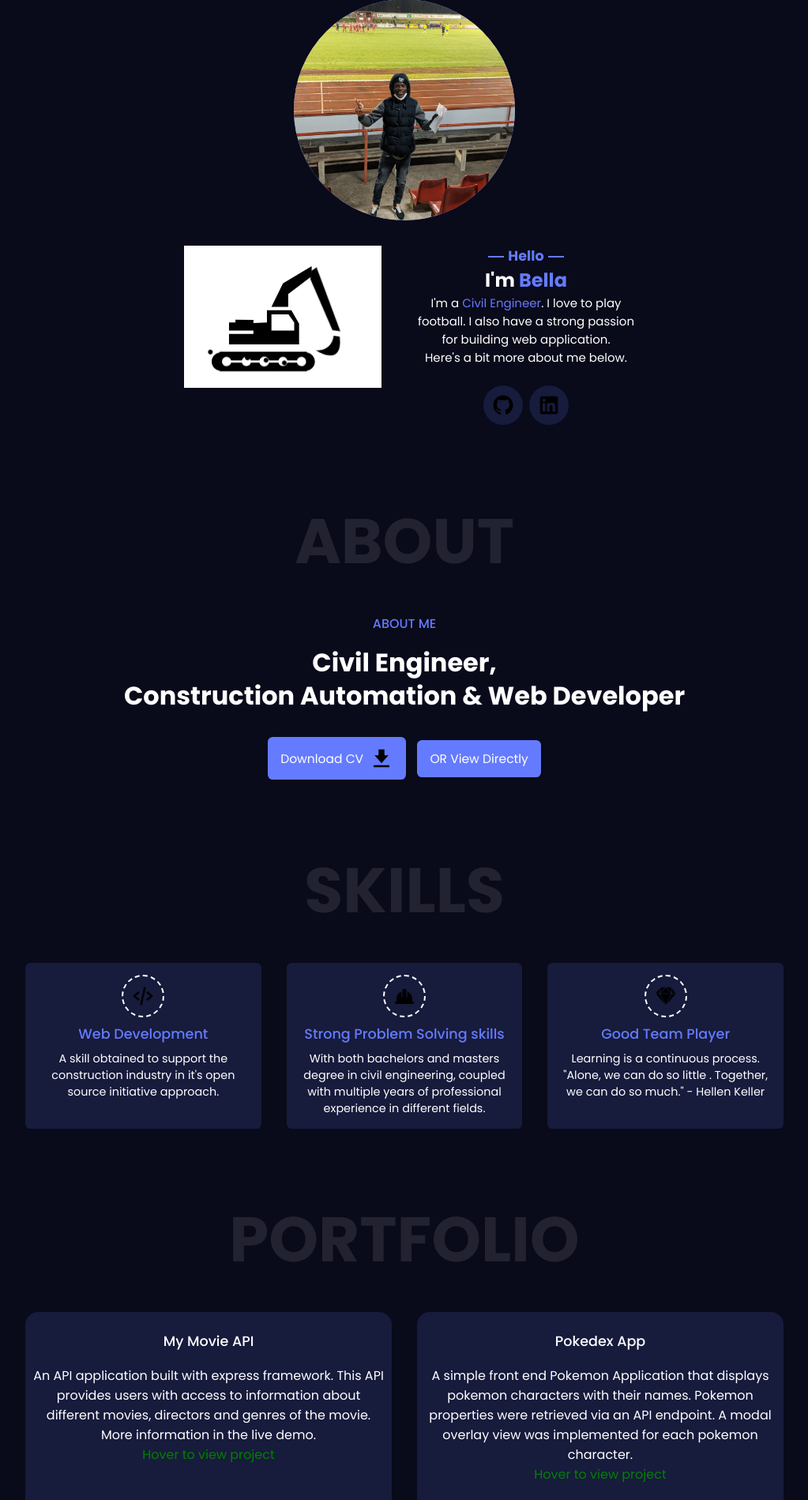
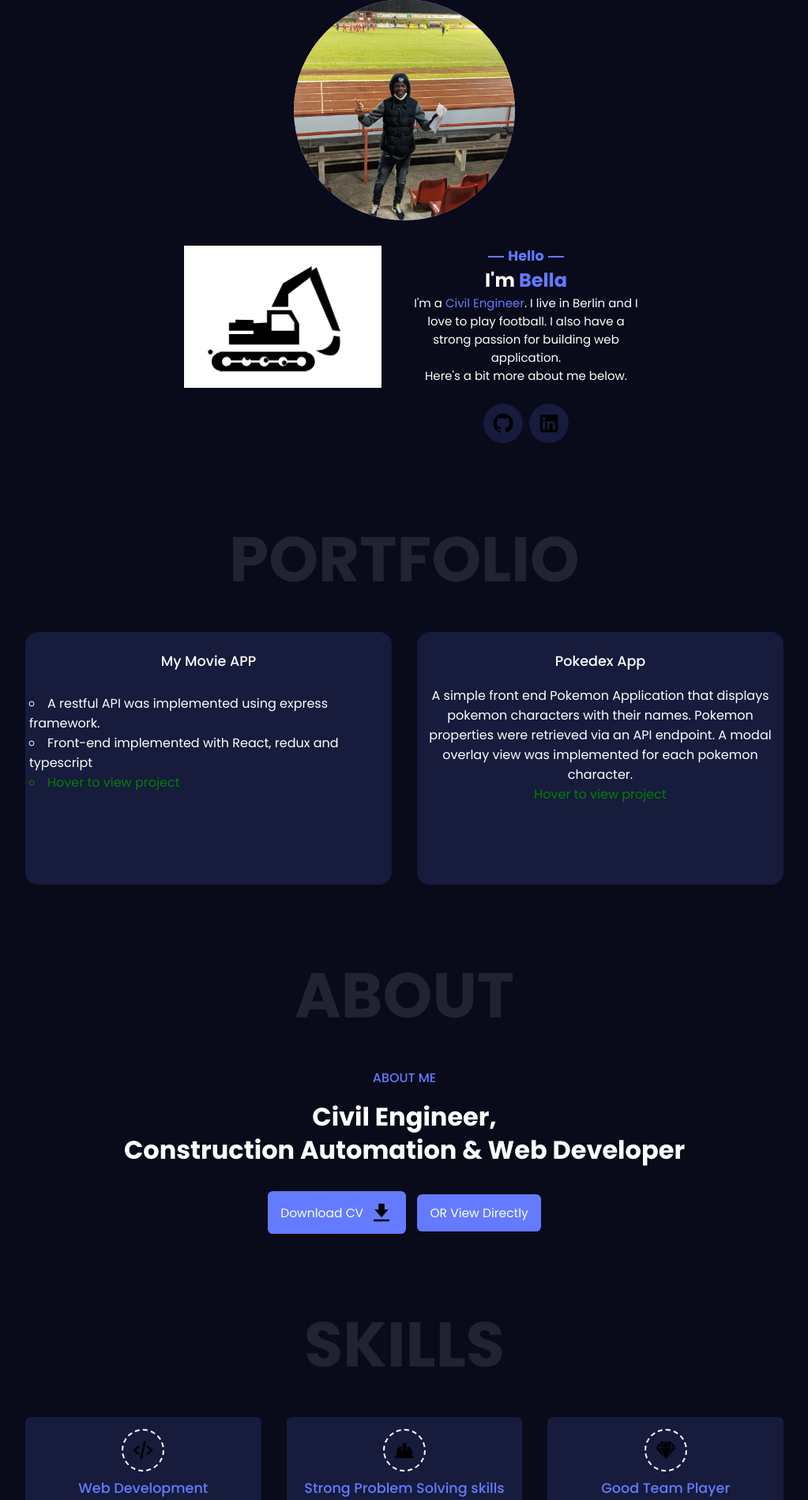
Before and after one commit to Adeniyi-Bella/website-portfolio, a PHP site: page / in a window 1280 px wide. Shown: the part 113-2012 px from the top of the page at 79% size, without its empty margins (128-1151 px from the left). Run offline with PHP 8.4, Linux system fonts and the light colour scheme.

Commit message:
Portfolio position was moved upwards

```diff
--- a/css/style.css
+++ b/css/style.css
@@ -586,6 +586,12 @@ header {
   }
 }
 
+li.portfolio {
+  padding-left: 5px;
+  list-style-type: circle;
+  list-style-position: inside;
+}
+
 @media (max-width: 600px) {
   .services-content,
   .portfolio-content,
--- a/index.html
+++ b/index.html
@@ -116,7 +116,7 @@
 				<div class="home-text">
 					<h3>Hello</h3>
 					<h2>I'm <span class="color">Bella</span></h2>
-					<p>I'm a<span class="color"> Civil Engineer</span>. I love to play football. I also have a strong
+					<p>I'm a<span class="color"> Civil Engineer</span>. I live in Berlin and I love to play football. I also have a strong
 						passion for building web application.
 						<br> Here's a bit more about me below.
 					</p>
@@ -130,6 +130,53 @@
 				</div>
 
 			</div>
+		</div>
+	</section>
+
+	<section class="portfolio container" id="portfolio">
+		<!-- Heading -->
+		<h2 class="heading">Portfolio</h2>
+		<!-- Portfolio Content -->
+		<div class="portfolio-content">
+			<div class="portfolio-box">
+				<h2>My Movie APP</h2>
+				<p style="padding: 10px; text-align: center;">
+				<ol>
+					<li class="portfolio">A restful API was implemented using express framework.</li>
+					<li class="portfolio">Front-end implemented with React, redux and typescript</li>
+					<li class="portfolio" style="color: green;">Hover to view project</li>
+				</ol>
+				</p>
+				<!-- Overlay -->
+				<div class="portfolio-overlay">
+					<h2 style="font-size: 18px;">Server-side implementation</h2>
+					<a href="https://github.com/Adeniyi-Bella/movie-API" target="_blank">
+						<img src="img/link-alt-regular-24.png" alt="" class="bx">
+					</a>
+					<h2 style="font-size: 18px; color: whitesmoke;">Client side implementation</h2>
+					<a href="https://github.com/Adeniyi-Bella/movie-API-client_server" target="_blank">
+						<img src="img/link-alt-regular-24.png" alt="" class="bx">
+					</a>
+				</div>
+			</div>
+			<div class="portfolio-box">
+				<h2>Pokedex App</h2>
+				<p style="padding: 10px; text-align: center;">A simple front end Pokemon Application that displays
+					pokemon characters with their names.
+					Pokemon properties were retrieved via an API endpoint. A modal overlay view was implemented for each
+					pokemon character. <br><span style="color: green;">Hover to view project</span></p> <!-- Overlay -->
+				<div class="portfolio-overlay">
+					<h2 style="font-size: 18px;">Git-Hub Page</h2>
+					<a href="https://github.com/Adeniyi-Bella/Pokemon-app" target="_blank">
+						<img src="img/link-alt-regular-24.png" alt="" class="bx">
+					</a>
+					<h2 style="font-size: 18px;">Live -Demo</h2>
+					<a href="https://adeniyi-bella.github.io/Pokemon-app/" target="_blank">
+						<img src="img/link-alt-regular-24.png" alt="" class="bx">
+					</a>
+				</div>
+			</div>
+
 		</div>
 	</section>
 	<!-- About Section -->
@@ -181,48 +228,7 @@
 		</div>
 	</section>
 	<!-- Portfolio -->
-	<section class="portfolio container" id="portfolio">
-		<!-- Heading -->
-		<h2 class="heading">Portfolio</h2>
-		<!-- Portfolio Content -->
-		<div class="portfolio-content">
-			<div class="portfolio-box">
-				<h2>My Movie API</h2>
-				<p style="padding: 10px; text-align: center;">
-					 An API application built with express framework. This API provides
-					 users with access to information about different movies, directors and genres of the movie.
-					 More information in the live demo. <br> <span style="color: green;">Hover to view project</span></p> <!-- Overlay -->
-				<div class="portfolio-overlay">
-					<h2>Git-Hub Page</h2>
-					<a href="https://github.com/Adeniyi-Bella/movie-API" target="_blank">
-						<img src="img/link-alt-regular-24.png" alt="" class="bx">
-					</a>
-					<h2>Live -Demo</h2>
-					<a href="https://imbd-movies.herokuapp.com/" target="_blank">
-						<img src="img/link-alt-regular-24.png" alt="" class="bx">
-					</a>
-				</div>
-			</div>
-			<div class="portfolio-box">
-				<h2>Pokedex App</h2>
-				<p style="padding: 10px; text-align: center;">A simple front end Pokemon Application that displays
-					pokemon characters with their names.
-					Pokemon properties were retrieved via an API endpoint. A modal overlay view was implemented for each
-					pokemon character. <br><span style="color: green;">Hover to view project</span></p> <!-- Overlay -->
-				<div class="portfolio-overlay">
-					<h2>Git-Hub Page</h2>
-					<a href="https://github.com/Adeniyi-Bella/Pokemon-app" target="_blank">
-						<img src="img/link-alt-regular-24.png" alt="" class="bx">
-					</a>
-					<h2>Live -Demo</h2>
-					<a href="https://adeniyi-bella.github.io/Pokemon-app/" target="_blank">
-						<img src="img/link-alt-regular-24.png" alt="" class="bx">
-					</a>
-				</div>
-			</div>
 
-		</div>
-	</section>
 	<!-- Contact Form -->
 	<section class="contact container" id="contact">
 		<!-- Heading -->
```
